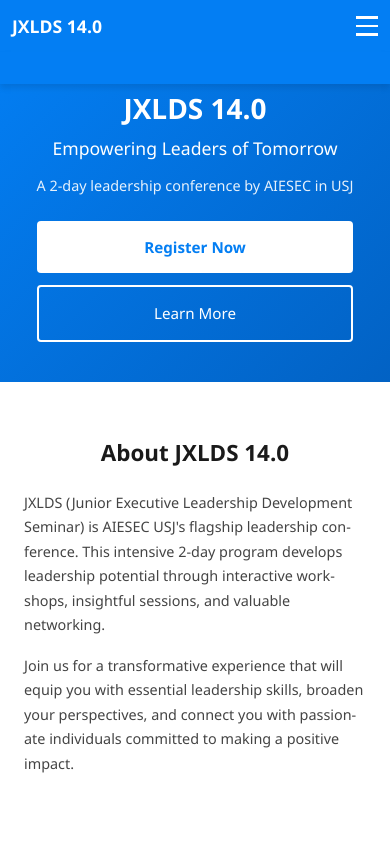
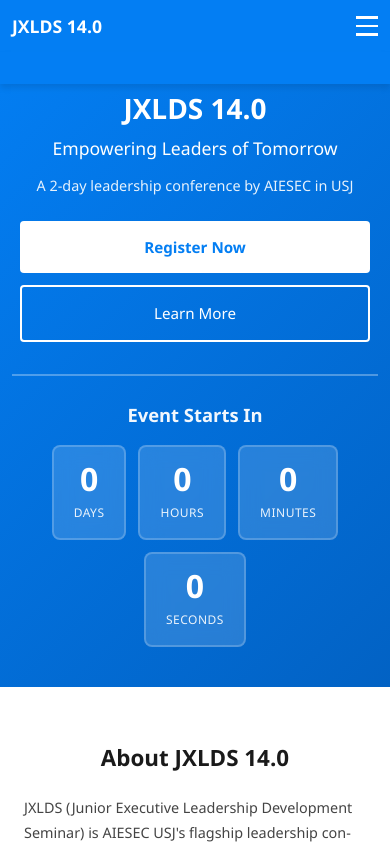
Before and after one commit to DevTeam-JXLDS14/JXLDS14.0, a React (Vite) app: page / in a window 390 px wide. Shown: the top 844 px of the page. Built offline with nearby package versions, Linux system fonts and the light colour scheme.

Commit message:
feat: Implement countdown timer component with styling and functionality

```diff
--- a/src/pages/Home.css
+++ b/src/pages/Home.css
@@ -194,6 +194,59 @@
   overflow-wrap: break-word;
 }
 
+/* Countdown Timer */
+.countdown-timer {
+  margin-top: 3rem;
+  padding-top: 2rem;
+  border-top: 2px solid rgba(255, 255, 255, 0.3);
+}
+
+.countdown-title {
+  font-size: 1.5rem;
+  margin-bottom: 1.5rem;
+  font-weight: 600;
+  opacity: 0.95;
+}
+
+.countdown-boxes {
+  display: flex;
+  gap: 1.5rem;
+  justify-content: center;
+  flex-wrap: wrap;
+}
+
+.countdown-box {
+  background-color: rgba(255, 255, 255, 0.15);
+  backdrop-filter: blur(10px);
+  border-radius: 12px;
+  padding: 1.5rem 2rem;
+  min-width: 100px;
+  display: flex;
+  flex-direction: column;
+  align-items: center;
+  border: 2px solid rgba(255, 255, 255, 0.2);
+  transition: transform 0.3s ease, background-color 0.3s ease;
+}
+
+.countdown-box:hover {
+  transform: translateY(-5px);
+  background-color: rgba(255, 255, 255, 0.25);
+}
+
+.countdown-value {
+  font-size: 3rem;
+  font-weight: bold;
+  line-height: 1;
+  margin-bottom: 0.5rem;
+}
+
+.countdown-label {
+  font-size: 0.9rem;
+  text-transform: uppercase;
+  letter-spacing: 1px;
+  opacity: 0.9;
+}
+
 @media (max-width: 768px) {
   .hero-content h1 {
     font-size: 2.25rem;
@@ -240,6 +293,27 @@
   .video-title {
     font-size: 1rem;
     padding: 0.875rem;
+  }
+
+  .countdown-title {
+    font-size: 1.3rem;
+  }
+
+  .countdown-boxes {
+    gap: 1rem;
+  }
+
+  .countdown-box {
+    padding: 1.25rem 1.5rem;
+    min-width: 80px;
+  }
+
+  .countdown-value {
+    font-size: 2.5rem;
+  }
+
+  .countdown-label {
+    font-size: 0.85rem;
   }
 }
 
@@ -318,6 +392,35 @@
   .cta-section p {
     font-size: 1rem;
   }
+
+  .countdown-timer {
+    margin-top: 2rem;
+    padding-top: 1.5rem;
+  }
+
+  .countdown-title {
+    font-size: 1.1rem;
+    margin-bottom: 1rem;
+  }
+
+  .countdown-boxes {
+    gap: 0.75rem;
+  }
+
+  .countdown-box {
+    padding: 1rem 1.25rem;
+    min-width: 70px;
+    border-radius: 8px;
+  }
+
+  .countdown-value {
+    font-size: 2rem;
+  }
+
+  .countdown-label {
+    font-size: 0.75rem;
+    letter-spacing: 0.5px;
+  }
 }
 
 @media (max-width: 360px) {
@@ -332,4 +435,17 @@
   .hero {
     padding: 2rem 0.5rem;
   }
+
+  .countdown-box {
+    padding: 0.875rem 1rem;
+    min-width: 65px;
+  }
+
+  .countdown-value {
+    font-size: 1.75rem;
+  }
+
+  .countdown-label {
+    font-size: 0.7rem;
+  }
 }
--- a/src/pages/Home.jsx
+++ b/src/pages/Home.jsx
@@ -1,6 +1,40 @@
 import "./Home.css";
+import { useState, useEffect } from "react";
 
 function Home() {
+  const [timeLeft, setTimeLeft] = useState({
+    days: 0,
+    hours: 0,
+    minutes: 0,
+    seconds: 0,
+  });
+
+  useEffect(() => {
+    const calculateTimeLeft = () => {
+      const eventDate = new Date("2026-01-24T00:00:00").getTime();
+      const now = new Date().getTime();
+      const difference = eventDate - now;
+
+      if (difference > 0) {
+        setTimeLeft({
+          days: Math.floor(difference / (1000 * 60 * 60 * 24)),
+          hours: Math.floor(
+            (difference % (1000 * 60 * 60 * 24)) / (1000 * 60 * 60)
+          ),
+          minutes: Math.floor((difference % (1000 * 60 * 60)) / (1000 * 60)),
+          seconds: Math.floor((difference % (1000 * 60)) / 1000),
+        });
+      } else {
+        setTimeLeft({ days: 0, hours: 0, minutes: 0, seconds: 0 });
+      }
+    };
+
+    calculateTimeLeft();
+    const timer = setInterval(calculateTimeLeft, 1000);
+
+    return () => clearInterval(timer);
+  }, []);
+
   return (
     <div className="home">
       {/* Hero Section */}
@@ -18,6 +52,29 @@
             <a href="#about" className="btn btn-secondary">
               Learn More
             </a>
+          </div>
+
+          {/* Countdown Timer */}
+          <div className="countdown-timer">
+            <h3 className="countdown-title">Event Starts In</h3>
+            <div className="countdown-boxes">
+              <div className="countdown-box">
+                <span className="countdown-value">{timeLeft.days}</span>
+                <span className="countdown-label">Days</span>
+              </div>
+              <div className="countdown-box">
+                <span className="countdown-value">{timeLeft.hours}</span>
+                <span className="countdown-label">Hours</span>
+              </div>
+              <div className="countdown-box">
+                <span className="countdown-value">{timeLeft.minutes}</span>
+                <span className="countdown-label">Minutes</span>
+              </div>
+              <div className="countdown-box">
+                <span className="countdown-value">{timeLeft.seconds}</span>
+                <span className="countdown-label">Seconds</span>
+              </div>
+            </div>
           </div>
         </div>
       </section>
```
